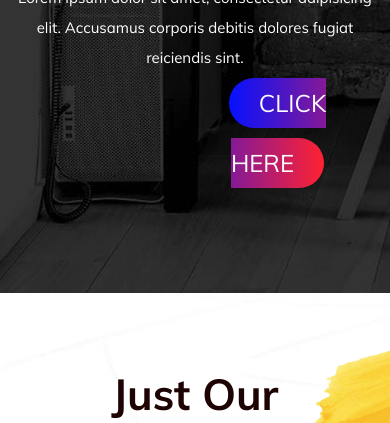
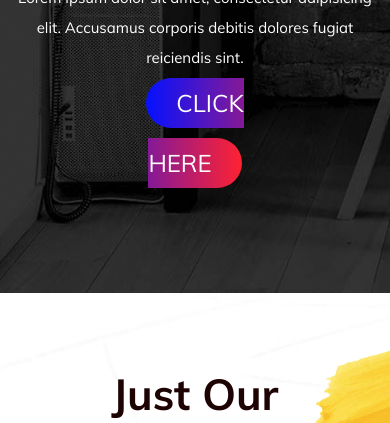
Before and after one commit to denysbraun85/CriativeAgency, a plain HTML site: page index.html in a window 390 px wide. Shown: the part 377-800 px from the top of the page. Drawn offline with nearby package versions, Linux system fonts and the light colour scheme.

Commit message:
fix @media

```diff
--- a/css/style.css
+++ b/css/style.css
@@ -763,6 +763,9 @@ img {
   .main .main-text-container .text-inform {
     font-size: 1.5rem;
   }
+  .main .new-button-container {
+    margin: auto;
+  }
   /* Section-skills */
   .section-skills .container-name {
     padding-top: 0;
```
